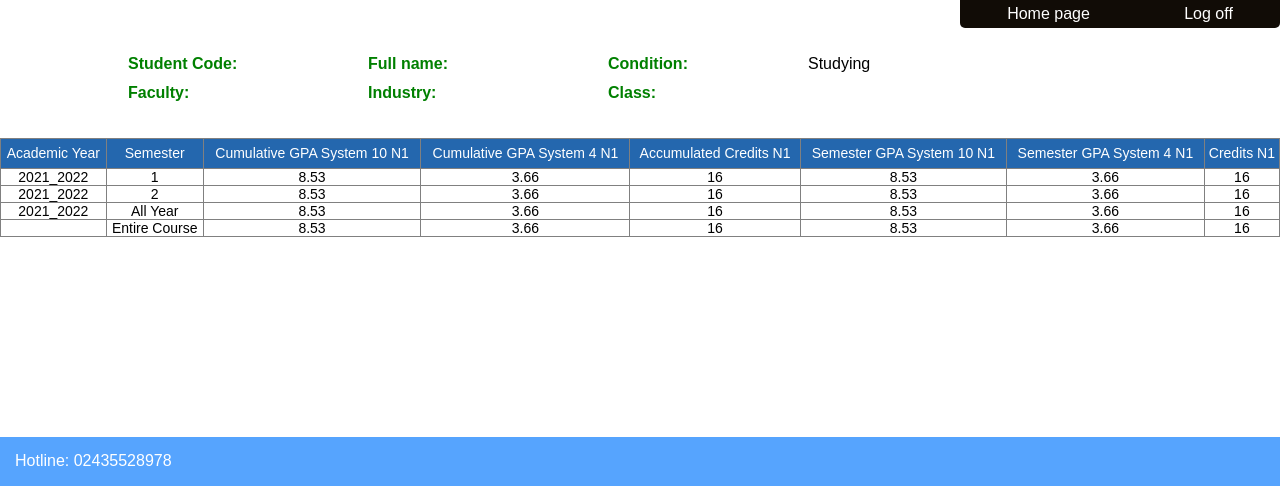
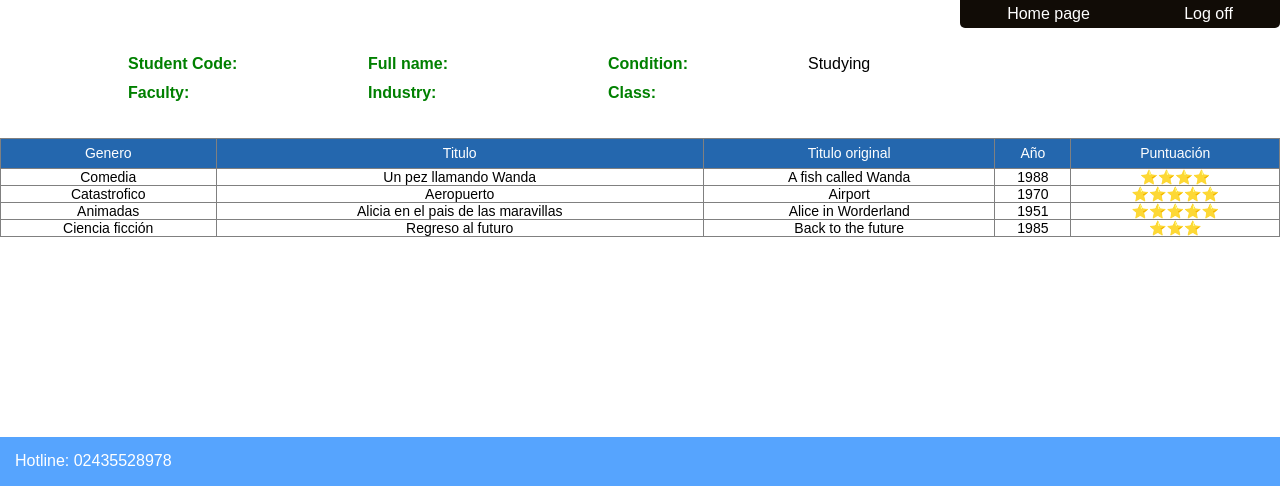
Before and after one commit to noemicore/Demo-web-app-for-Azure, a PHP site: page / in a window 1280 px wide. Shown: the part 85-571 px from the top of the page. Run offline with PHP 8.4, Linux system fonts and the light colour scheme; the visitor is signed in with stand-in values (Sample User, id 1); data that the repository does not hold is empty.

Commit message:
Update index.php

```diff
--- a/index.php
+++ b/index.php
@@ -123,54 +123,39 @@ ini_set('display_errors', '0');
         <table width="100%" align="center" border="1" style="border-collapse: collapse;">
           <tbody>
             <tr>
-              <td class="container__scores__header">Academic Year</td>
-              <td class="container__scores__header">Semester</td>
-              <td class="container__scores__header">Cumulative GPA System 10 N1</td>
-              <td class="container__scores__header">Cumulative GPA System 4 N1</td>
-              <td class="container__scores__header">Accumulated Credits N1</td>
-              <td class="container__scores__header">Semester GPA System 10 N1</td>
-              <td class="container__scores__header">Semester GPA System 4 N1</td>
-              <td class="container__scores__header">Credits N1</td>
+              <td class="container__scores__header">Genero</td>
+              <td class="container__scores__header">Titulo </td>
+              <td class="container__scores__header">Titulo original</td>
+              <td class="container__scores__header">Año</td>
+              <td class="container__scores__header">Puntuación</td>
             </tr>
             <tr>
-              <td class="container__scores__row">2021_2022</td>
-              <td class="container__scores__row">1</td>
-              <td class="container__scores__row">8.53</td>
-              <td class="container__scores__row">3.66</td>
-              <td class="container__scores__row">16</td>
-              <td class="container__scores__row">8.53</td>
-              <td class="container__scores__row">3.66</td>
-              <td class="container__scores__row">16</td>
+              <td class="container__scores__row">Comedia</td>
+              <td class="container__scores__row">Un pez llamando Wanda</td>
+              <td class="container__scores__row">A fish called Wanda</td>
+              <td class="container__scores__row">1988</td>
+              <td class="container__scores__row">⭐⭐⭐⭐</td>
             </tr>
             <tr>
-              <td class="container__scores__row">2021_2022</td>
-              <td class="container__scores__row">2</td>
-              <td class="container__scores__row">8.53</td>
-              <td class="container__scores__row">3.66</td>
-              <td class="container__scores__row">16</td>
-              <td class="container__scores__row">8.53</td>
-              <td class="container__scores__row">3.66</td>
-              <td class="container__scores__row">16</td>
+              <td class="container__scores__row">Catastrofico</td>
+              <td class="container__scores__row">Aeropuerto</td>
+              <td class="container__scores__row">Airport</td>
+              <td class="container__scores__row">1970</td>
+              <td class="container__scores__row">⭐⭐⭐⭐⭐</td>
             </tr>
             <tr>
-              <td class="container__scores__row">2021_2022</td>
-              <td class="container__scores__row">All Year</td>
-              <td class="container__scores__row">8.53</td>
-              <td class="container__scores__row">3.66</td>
-              <td class="container__scores__row">16</td>
-              <td class="container__scores__row">8.53</td>
-              <td class="container__scores__row">3.66</td>
-              <td class="container__scores__row">16</td>
+              <td class="container__scores__row">Animadas</td>
+              <td class="container__scores__row">Alicia en el pais de las maravillas</td>
+              <td class="container__scores__row">Alice in Worderland</td>
+              <td class="container__scores__row">1951</td>
+              <td class="container__scores__row">⭐⭐⭐⭐⭐</td>
             </tr>
             <tr>
-              <td class="container__scores__row"></td>
-              <td class="container__scores__row">Entire Course</td>
-              <td class="container__scores__row">8.53</td>
-              <td class="container__scores__row">3.66</td>
-              <td class="container__scores__row">16</td>
-              <td class="container__scores__row">8.53</td>
-              <td class="container__scores__row">3.66</td>
-              <td class="container__scores__row">16</td>
+              <td class="container__scores__row">Ciencia ficción</td>
+              <td class="container__scores__row">Regreso al futuro</td>
+              <td class="container__scores__row">Back to the future</td>
+              <td class="container__scores__row">1985</td>
+              <td class="container__scores__row">⭐⭐⭐</td>
             </tr>
             <tr>
           </tbody>
```
